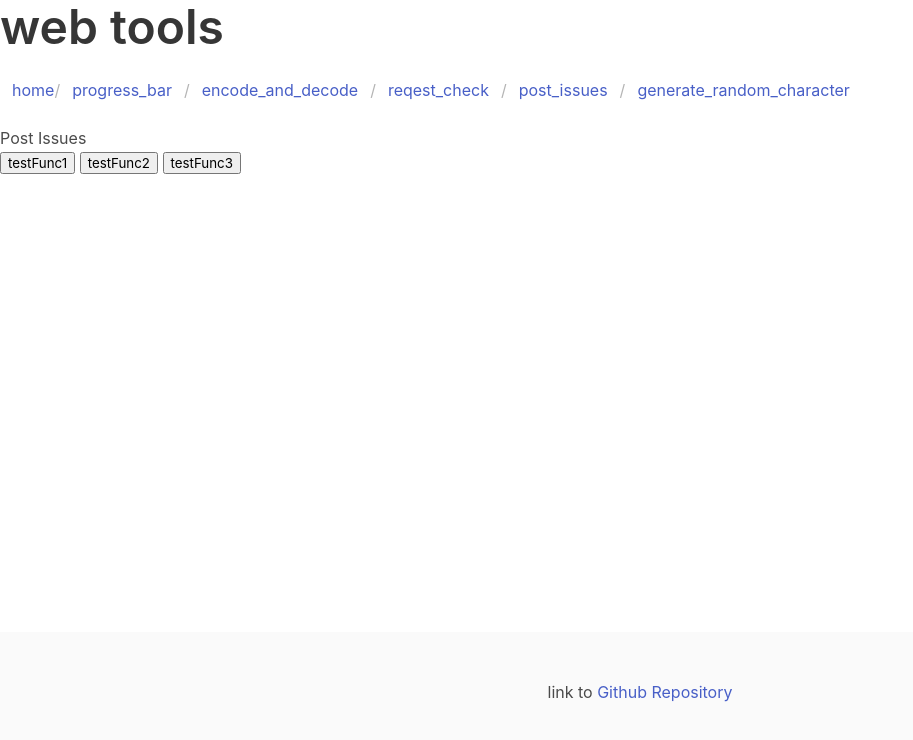
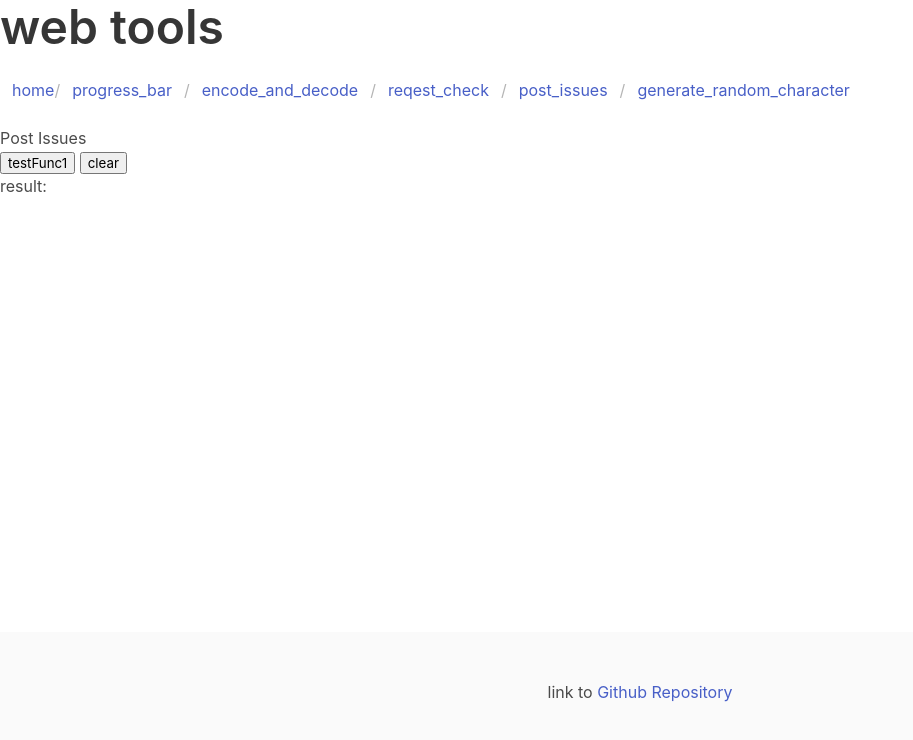
Before and after one commit to husita-h/web_tools, a SvelteKit app: page /post_issues in a window 1280 px wide. Shown: the top 740 px of the page, without its empty margins (0-913 px from the left). Built offline with nearby package versions, Linux system fonts and the light colour scheme.

Commit message:
環境変数の読み込み設定

```diff
--- a/src/routes/post_issues/+page.svelte
+++ b/src/routes/post_issues/+page.svelte
@@ -1,25 +1,26 @@
 <script>
+    let result;
+
     async function testFunc1(){
-        const url = "http://localhost:9292/sub";
+        // https://scottspence.com/posts/sveltekit-environment-variables-with-the-sveltekit-env-module
+        // const url = import.meta.env.MOCK_API_ENDPOINT;
+        const url = import.meta.env.VITE_MOCK_API_ENDPOINT;
+        // const url = process.env['MOCK_API_ENDPOINT']
         const response = await fetch(url, { mode: "no-cors" })
-        console.log(response)
-        return response;
+        console.log(url);
+        console.log(response);
+        result = response;
+        return;
     }
-    async function testFunc2(){
-        const url = "https://status.cloud.google.com/incidents.json";
-        const response = await fetch(url).then((response) => console.log(response));
-        console.log(response)
-        return response;
-    }
-    async function testFunc3(){
-        const url = "https://localhost:9292/sub";
-        await fetch(url, { mode: "no-cors" }).then((response) => console.log(response));
-        return
+    function clear(){
+        result = null;
+        return;
     }
 </script>
 
 <h1>Post Issues</h1>
 
 <button on:click={testFunc1}>testFunc1</button>
-<button on:click={testFunc2}>testFunc2</button>
-<button on:click={testFunc3}>testFunc3</button>
+<button on:click={clear}>clear</button>
+
+<div>result: {result || ""}</div>
```
